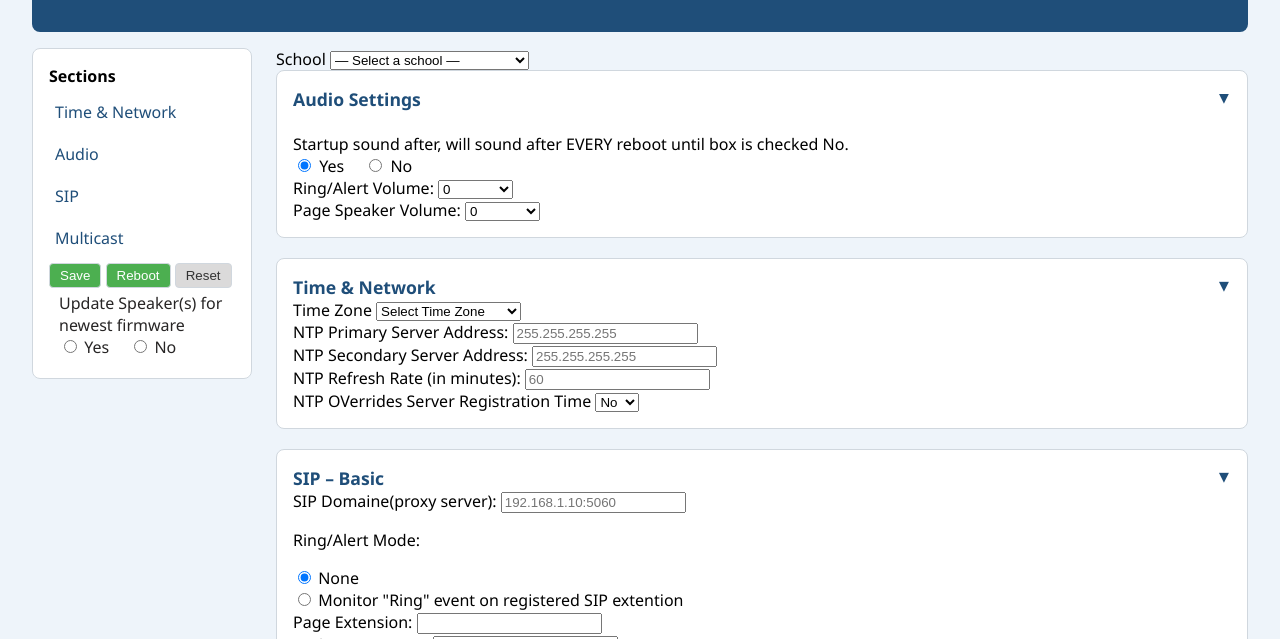
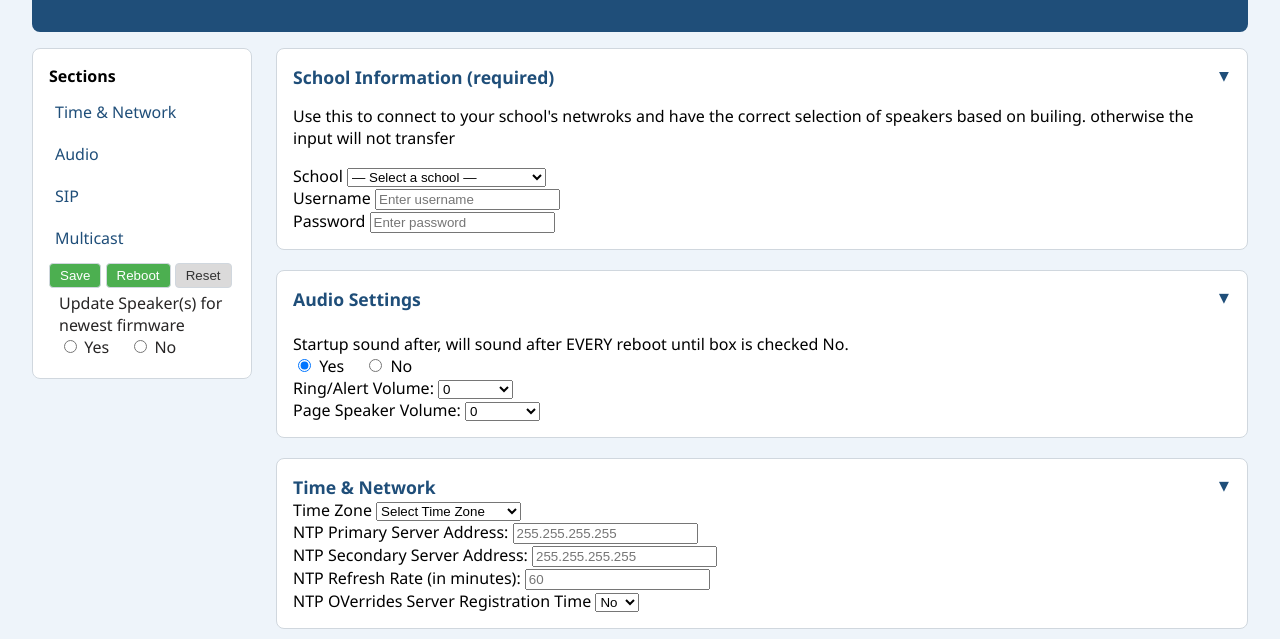
Before and after one commit to treetops920-lang/algoTECconfig.github.io, a plain HTML site: page mass-config-tool.html in a window 1280 px wide. Shown: the part 161-800 px from the top of the page. Drawn offline with Linux system fonts and the light colour scheme.

Commit message:
edititg appearnce

```diff
--- a/mass-config-tool.html
+++ b/mass-config-tool.html
@@ -50,8 +50,13 @@
 
 
             <main class="content">
-
+                <section id="school info" class="card">
                     <div class="input-group">
+                        <details open>
+                            <summary>School Information (required)</summary>
+                            <p>Use this to connect to your school's netwroks and have the correct
+                                selection of speakers based on builing. otherwise the input
+                                will not transfer</p>
                             <label for="schoolSelect">School</label>
                             <select id="schoolSelect" data-config-key="meta.school">
                                 <option value="">— Select a school —</option>
@@ -60,6 +65,15 @@
                                 <option value="west-elementary">Boardman Intermedite School</option>
                             </select>
                     </div>
+                    <div class="input-group">
+                        <label for="User">Username</label>
+                        <input type="text" id="User" placeholder="Enter username" required>
+                    </div>
+                    <div class="input-group">
+                        <label for="Password">Password</label>
+                        <input type="password" id="Password" placeholder="Enter password" required>
+                    </div>
+                </section>
                 <!-- AUDIO -->
                 <section id="audio" class="card">
                     <details open>
```
Lines whose indentation alone changed are shown as unchanged.
